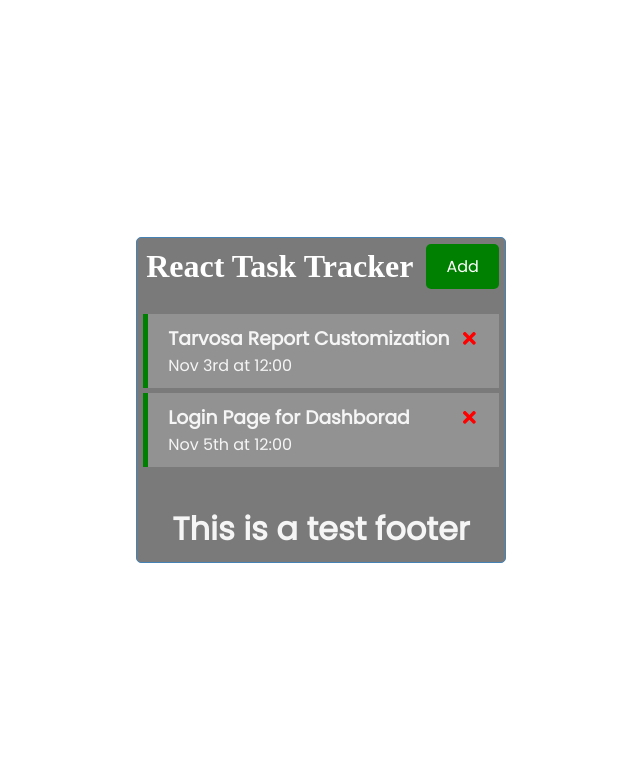
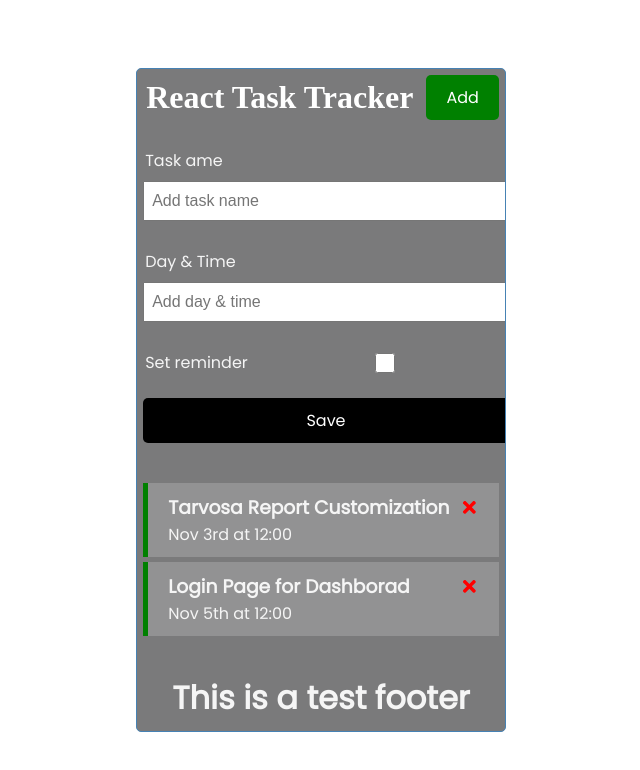
Before and after one commit to ibrahimrahimi/tackt-tracker-react, a React (Create React App) app in the folder tack-tracker/: page / in a window 1280 px wide. Shown: the top 770 px of the page, without its empty margins (319-959 px from the left). Built offline with nearby package versions, Linux system fonts and the light colour scheme.

Commit message:
Add add task form and commponent.

```diff
--- a/tack-tracker/src/App.js
+++ b/tack-tracker/src/App.js
@@ -2,6 +2,7 @@
 import Header from "./components/Header";
 import Footer from "./components/Footer";
 import Tasks from "./components/Tasks";
+import AddTask from './components/AddTask';
 
 function App() {
   const [tasks, setTasks] = useState([
@@ -19,6 +20,14 @@
     }
   ]);
 
+  // Add Task
+  const addTask = (task) => {
+    const id = Math.floor(Math.random() * 10000 + 1)
+
+    const newTask = {id, ...task}
+    setTasks([...tasks, newTask])
+  }
+
   // Delete Task
   const deleteTask = (id) => {
     setTasks(tasks.filter((task) => task.id !== id));
@@ -35,6 +44,7 @@
   return (
     <div className="container">
       <Header title={'React Task Tracker'}/>
+      <AddTask onAdd={addTask}/>
       {tasks.length > 0 ?
         <Tasks
         tasks={tasks}
--- /dev/null
+++ b/tack-tracker/src/components/AddTask.js
@@ -0,0 +1,61 @@
+import React from 'react'
+import { useState } from 'react'
+
+
+const AddTask = ({ onAdd }) => {
+    const [text, setText] = useState('')
+    const [day, setDay] = useState('')
+    const [reminder, setReminder] = useState(false)
+
+    const onSubmit = (e) => {
+        e.preventDefault()
+        console.log('submited')
+
+        if(!text) {
+            alert('Task name could not be empty!')
+            return
+        }
+
+        onAdd({ text, day, reminder })
+
+        setText('')
+        setDay('')
+        setReminder(false)
+    }
+
+    return (
+        <form className='add-form' onSubmit={onSubmit}>
+            <div className="form-control">
+                <label htmlFor="text">Task ame</label>
+                <input
+                type="text"
+                placeholder='Add task name'
+                value={text}
+                onChange={(e) => setText(e.target.value)}
+                />
+            </div>
+            <div className="form-control">
+                <label htmlFor="day">Day & Time</label>
+                <input
+                type="text"
+                placeholder='Add day & time'
+                value={day}
+                onChange={(e) => setDay(e.target.value)}
+                />
+            </div>
+            <div className="form-control form-control-check">
+                <label htmlFor="reminder">Set reminder</label>
+                <input
+                type="checkbox"
+                name="reminder"
+                id="reminder"
+                value={reminder}
+                onChange={(e) => setReminder(e.currentTarget.checked)}
+                />
+            </div>
+            <input className='btn btn-block' type="submit" value="Save" />
+        </form>
+    )
+}
+
+export default AddTask
--- a/tack-tracker/src/index.css
+++ b/tack-tracker/src/index.css
@@ -50,7 +50,7 @@
 .container {
   max-width: 66vh;
   margin: 1px auto;
-  overflow: auto;
+  overflow: hidden;
   min-height: 300px;
   border: 1px solid steelblue;
   padding: 1px;
@@ -119,6 +119,7 @@
 
 .form-control label {
   display: block;
+  padding: 3px 7px;
 }
 
 .form-control input {
@@ -126,7 +127,7 @@
   height: 40px;
   margin: 5px;
   padding: 3px 7px;
-  font-size: 18px;
+  font-size: 16px;
 }
 
 .form-control-check {
```
